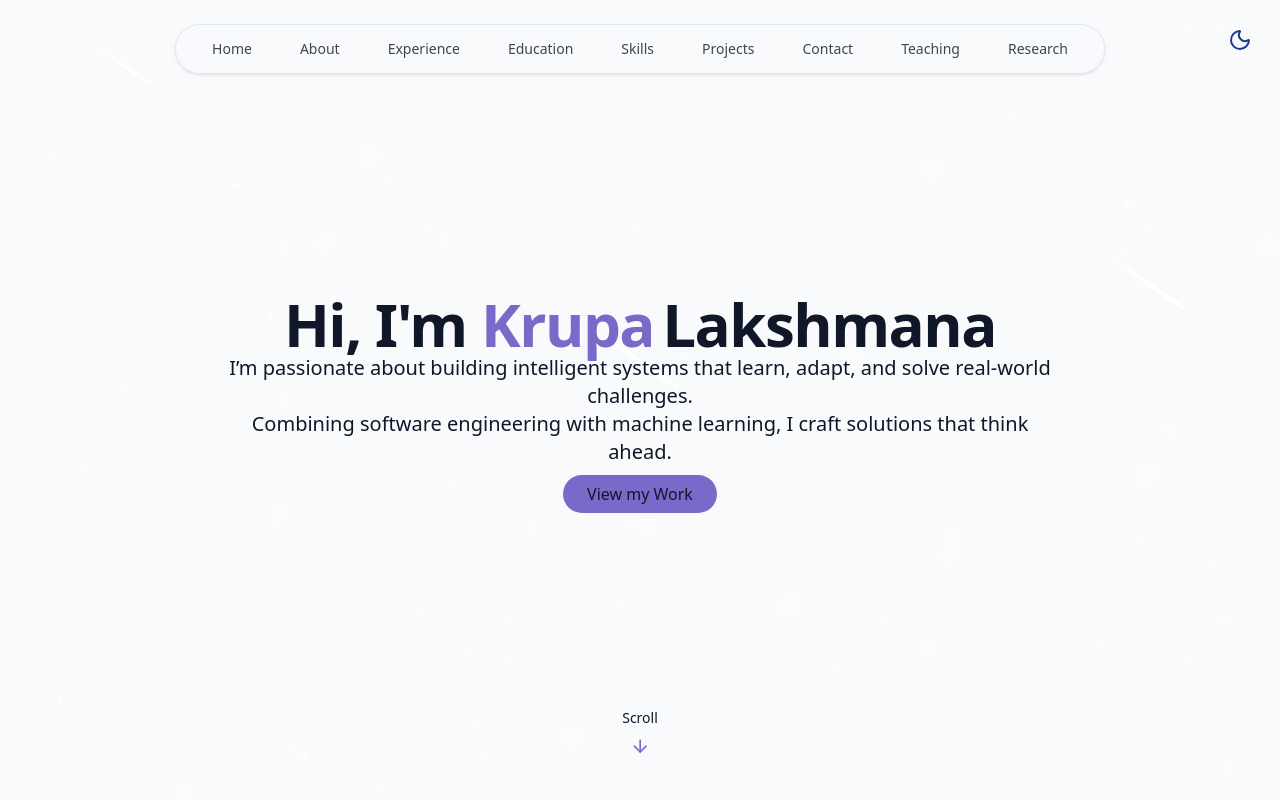
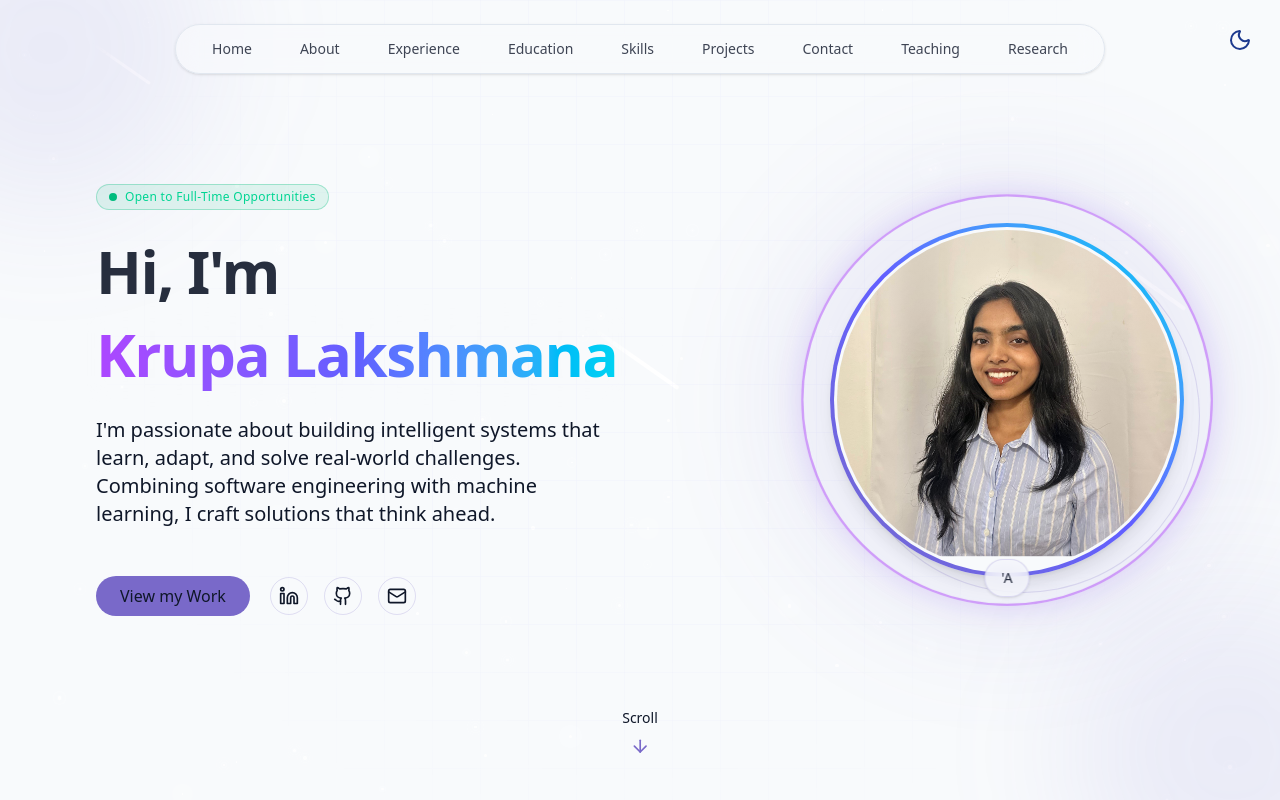
Before and after one commit to Krupa-lakshmana/Krupa-Portfolio, a React (Vite) app: page / in a window 1280 px wide. Shown: the top 800 px of the page. Built offline with nearby package versions, Linux system fonts and the light colour scheme.

Commit message:
updated Profile

```diff
--- a/src/components/HeroSection.jsx
+++ b/src/components/HeroSection.jsx
@@ -1,37 +1,197 @@
-import { ArrowDown } from "lucide-react"
+import { ArrowDown, Github, Linkedin, Mail } from "lucide-react";
+import { useEffect, useState } from "react";
+
+function LoopTypewriter({ text, typeSpeed = 20, deleteSpeed = 38, pauseAfterType = 1200, pauseAfterDelete = 350 }) {
+  const [out, setOut] = useState("");
+  const [mode, setMode] = useState("typing");
+
+  useEffect(() => {
+    let t;
+    if (mode === "typing") {
+      t = out.length < text.length
+        ? setTimeout(() => setOut(text.slice(0, out.length + 1)), typeSpeed)
+        : setTimeout(() => setMode("pausingAfterType"), pauseAfterType);
+    } else if (mode === "pausingAfterType") {
+      t = setTimeout(() => setMode("deleting"), 0);
+    } else if (mode === "deleting") {
+      t = out.length > 0
+        ? setTimeout(() => setOut(text.slice(0, out.length - 1)), deleteSpeed)
+        : setTimeout(() => setMode("pausingAfterDelete"), pauseAfterDelete);
+    } else if (mode === "pausingAfterDelete") {
+      t = setTimeout(() => setMode("typing"), 0);
+    }
+    return () => clearTimeout(t);
+  }, [out, mode, text, typeSpeed, deleteSpeed, pauseAfterType, pauseAfterDelete]);
+
+  return (
+    <span className="relative inline-block whitespace-nowrap">
+      <span className="relative z-10 bg-gradient-to-r from-purple-500 via-indigo-500 to-cyan-400 bg-clip-text text-transparent font-extrabold">
+        {out}
+      </span>
+      <span
+        className="pointer-events-none absolute -inset-x-2 -inset-y-1 z-0 rounded-xl opacity-40 dark:opacity-60"
+        style={{
+          background: "linear-gradient(90deg,rgba(255,255,255,.08),rgba(255,255,255,.04),rgba(255,255,255,.08))",
+          filter: "blur(10px)",
+        }}
+      />
+    </span>
+  );
+}
+
+function RotatingTypewriterPill({ items, typeSpeed = 55, deleteSpeed = 28, pauseAfterType = 1000, pauseAfterDelete = 250 }) {
+  const [idx, setIdx] = useState(0);
+  const [out, setOut] = useState("");
+  const [mode, setMode] = useState("typing");
+  const text = items[idx];
+
+  useEffect(() => {
+    let t;
+    if (mode === "typing") {
+      t = out.length < text.length
+        ? setTimeout(() => setOut(text.slice(0, out.length + 1)), typeSpeed)
+        : setTimeout(() => setMode("pausingAfterType"), pauseAfterType);
+    } else if (mode === "pausingAfterType") {
+      t = setTimeout(() => setMode("deleting"), 0);
+    } else if (mode === "deleting") {
+      t = out.length > 0
+        ? setTimeout(() => setOut(text.slice(0, out.length - 1)), deleteSpeed)
+        : setTimeout(() => setMode("pausingAfterDelete"), pauseAfterDelete);
+    } else if (mode === "pausingAfterDelete") {
+      t = setTimeout(() => { setIdx(p => (p + 1) % items.length); setMode("typing"); }, 0);
+    }
+    return () => clearTimeout(t);
+  }, [out, mode, text, typeSpeed, deleteSpeed, pauseAfterType, pauseAfterDelete, items.length]);
+
+  return <span className="whitespace-nowrap"><span className="text-foreground/90">{out}</span></span>;
+}
 
 export const HeroSection = () => {
-    return <section id="hero" className="relative min-h-screen flex flex-col items-center justify-center px-4"
-    >
-        <div className="container max-w-4xl mx-auto text-center z-10">
-            <div className="soace-y-6">
-                <h1 className="text-4xl md:text-6xl font-bold tracking-tight">
-                    <span className="opacity-0 animate-fade-in"> Hi, I'm </span>
-                    <span className="text-primary opacity-0 animate-fade-in-delay-1">
-                        {""}
-                        Krupa
+  const headshotSrc = "/projects/Headshot.jpeg";
+
+  return (
+    <section id="hero" className="relative min-h-screen flex items-center justify-center px-4 overflow-hidden">
+      <div className="pointer-events-none absolute -top-28 -left-28 h-80 w-80 rounded-full bg-primary/10 blur-3xl" />
+      <div className="pointer-events-none absolute -bottom-28 -right-28 h-80 w-80 rounded-full bg-primary/10 blur-3xl" />
+
+      <div
+        className="pointer-events-none absolute inset-0 opacity-[0.07]"
+        style={{
+          backgroundImage: "linear-gradient(to right,rgba(99,102,241,.35) 1px,transparent 1px),linear-gradient(to bottom,rgba(99,102,241,.35) 1px,transparent 1px)",
+          backgroundSize: "48px 48px",
+          maskImage: "radial-gradient(circle at 50% 40%,black 40%,transparent 72%)",
+          WebkitMaskImage: "radial-gradient(circle at 50% 40%,black 40%,transparent 72%)",
+        }}
+      />
+
+      <div className="container mx-auto max-w-6xl z-10">
+        <div className="grid grid-cols-1 md:grid-cols-2 gap-10 md:gap-12 items-center">
+
+          {/* LEFT */}
+          <div className="text-center md:text-left">
+            <div className="space-y-6">
+
+              {/* ✅ NEW: Open-to-work status badge */}
+              <div className="flex justify-center md:justify-start">
+                <span className="inline-flex items-center gap-2 px-3 py-1 rounded-full border border-emerald-500/30 bg-emerald-500/10 text-emerald-400 text-xs font-medium tracking-wide">
+                  <span className="relative flex h-2 w-2">
+                    <span className="animate-ping absolute inline-flex h-full w-full rounded-full bg-emerald-400 opacity-75" />
+                    <span className="relative inline-flex h-2 w-2 rounded-full bg-emerald-500" />
                   </span>
-                    <span className="text-gradient ml-2 opacity-0 animate-fade-in-delay-2">
-                        {""}
-                        Lakshmana</span>
+                  Open to Full-Time Opportunities
+                </span>
+              </div>
 
+              {/* Everything below is exactly as before */}
+              <h1 className="text-4xl md:text-6xl font-extrabold tracking-tight leading-tight">
+                <div className="text-foreground/90">Hi, I'm</div>
+                <div className="mt-2">
+                  <LoopTypewriter text="Krupa Lakshmana" typeSpeed={30} pauseAfterType={1200} pauseAfterDelete={400} />
+                </div>
               </h1>
-                <p className="text-lg md:text-xl text-muted-foreground max-2-2xl mx-auto opacity-0 animate-fade-in-delay-3">
-                    I’m passionate about building intelligent systems that learn, adapt, and solve real-world challenges. <br></br>
-                    Combining software engineering with machine learning, I craft solutions that think ahead.
 
+              <p className="text-lg md:text-xl text-muted-foreground max-w-2xl mx-auto md:mx-0">
+                I'm passionate about building intelligent systems that learn, adapt,
+                and solve real-world challenges.
+                <br />
+                Combining software engineering with machine learning, I craft
+                solutions that think ahead.
               </p>
-                <div className="pt-4 opacity-0 animate-fade-in-delay-4">
-                    <a href="#projects" className="cosmic-button" >
-                        View my Work
 
+              <div className="pt-6 flex items-center gap-5 justify-center md:justify-start">
+                <a href="#projects" className="cosmic-button">View my Work</a>
+
+                <div className="flex items-center gap-4">
+                  <a href="https://www.linkedin.com/in/krupa-lakshmana-a420a225b/" target="_blank" rel="noopener noreferrer"
+                    className="p-2 rounded-full border border-primary/20 hover:border-primary/50 hover:bg-primary/10 transition-all duration-300">
+                    <Linkedin className="h-5 w-5 text-muted-foreground hover:text-primary transition-colors duration-300" />
+                  </a>
+                  <a href="https://github.com/Krupa-lakshmana" target="_blank" rel="noopener noreferrer"
+                    className="p-2 rounded-full border border-primary/20 hover:border-primary/50 hover:bg-primary/10 transition-all duration-300">
+                    <Github className="h-5 w-5 text-muted-foreground hover:text-primary transition-colors duration-300" />
+                  </a>
+                  {/* ✅ FIXED: mailto: prefix was missing in original */}
+                  <a href="mailto:lakshmana.k@northeastern.edu"
+                    className="p-2 rounded-full border border-primary/20 hover:border-primary/50 hover:bg-primary/10 transition-all duration-300">
+                    <Mail className="h-5 w-5 text-muted-foreground hover:text-primary transition-colors duration-300" />
                   </a>
                 </div>
               </div>
             </div>
+          </div>
+
+          {/* RIGHT — untouched */}
+          <div className="flex justify-center md:justify-end">
+            <div className="relative group">
+              <div className="absolute inset-0 rounded-full translate-x-4 translate-y-4 border border-primary/20 bg-white/5 backdrop-blur-sm" />
+              <div className="absolute -inset-12 rounded-full bg-primary/20 blur-3xl opacity-55 transition-opacity duration-300 group-hover:opacity-80" />
+
+              <div className="pointer-events-none absolute inset-0 rounded-full border-2 border-purple-600 opacity-0 shadow-[0_0_25px_rgba(124,58,237,0.5)]"
+                style={{ animation: "pulseRing 2.8s ease-out infinite" }} />
+              <div className="pointer-events-none absolute inset-0 rounded-full border-2 border-cyan-500 opacity-0 shadow-[0_0_25px_rgba(6,182,212,0.45)]"
+                style={{ animation: "pulseRing 2.8s ease-out infinite", animationDelay: "1.4s" }} />
+
+              <div className="relative p-[4px] rounded-full bg-gradient-to-tr from-primary via-indigo-500 to-cyan-400 shadow-lg">
+                <div className="rounded-full bg-background p-[3px]">
+                  <div className="relative w-72 h-72 md:w-[340px] md:h-[340px] rounded-full overflow-hidden">
+                    <img
+                      src={headshotSrc}
+                      alt="Krupa Lakshmana"
+                      className="absolute inset-0 w-full h-full object-cover scale-[1.06] -translate-y-5 md:-translate-y-6 transition-transform duration-300 group-hover:scale-[1.08]"
+                      loading="eager"
+                    />
+                    <div className="pointer-events-none absolute inset-0 rounded-full bg-gradient-to-b from-white/20 via-transparent to-transparent opacity-60" />
+                  </div>
+                </div>
+              </div>
+
+              <div className="absolute -bottom-5 left-1/2 -translate-x-1/2">
+                <div className="px-4 py-2 rounded-full border border-primary/20 bg-background/70 backdrop-blur-md text-xs md:text-sm text-muted-foreground shadow-sm">
+                  <RotatingTypewriterPill
+                    items={["'Software Development Engineer'", "'Backend Engineer'", "'AI/ML Engineer'"]}
+                    typeSpeed={55} deleteSpeed={28} pauseAfterType={1100} pauseAfterDelete={250}
+                  />
+                </div>
+              </div>
+
+              <style>{`
+                @keyframes pulseRing {
+                  0%   { transform: scale(1);    opacity: 0;   }
+                  15%  {                          opacity: 0.8; }
+                  70%  {                          opacity: 0.25;}
+                  100% { transform: scale(1.25); opacity: 0;   }
+                }
+              `}</style>
+            </div>
+          </div>
+
+        </div>
+      </div>
+
       <div className="absolute bottom-8 left-1/2 transform -translate-x-1/2 flex flex-col items-center animate-bounce">
-            <span className="text-sm tesxt-muted-foreground mb-2 ">Scroll</span>
-            <ArrowDown className="h-5 w-5 text-primary"/>
+        <span className="text-sm text-muted-foreground mb-2">Scroll</span>
+        <ArrowDown className="h-5 w-5 text-primary" />
       </div>
     </section>
-}
+  );
+};
```
Also changed, not shown: public/projects/Headshot.jpeg (added). Lines whose indentation alone changed are shown as unchanged.
